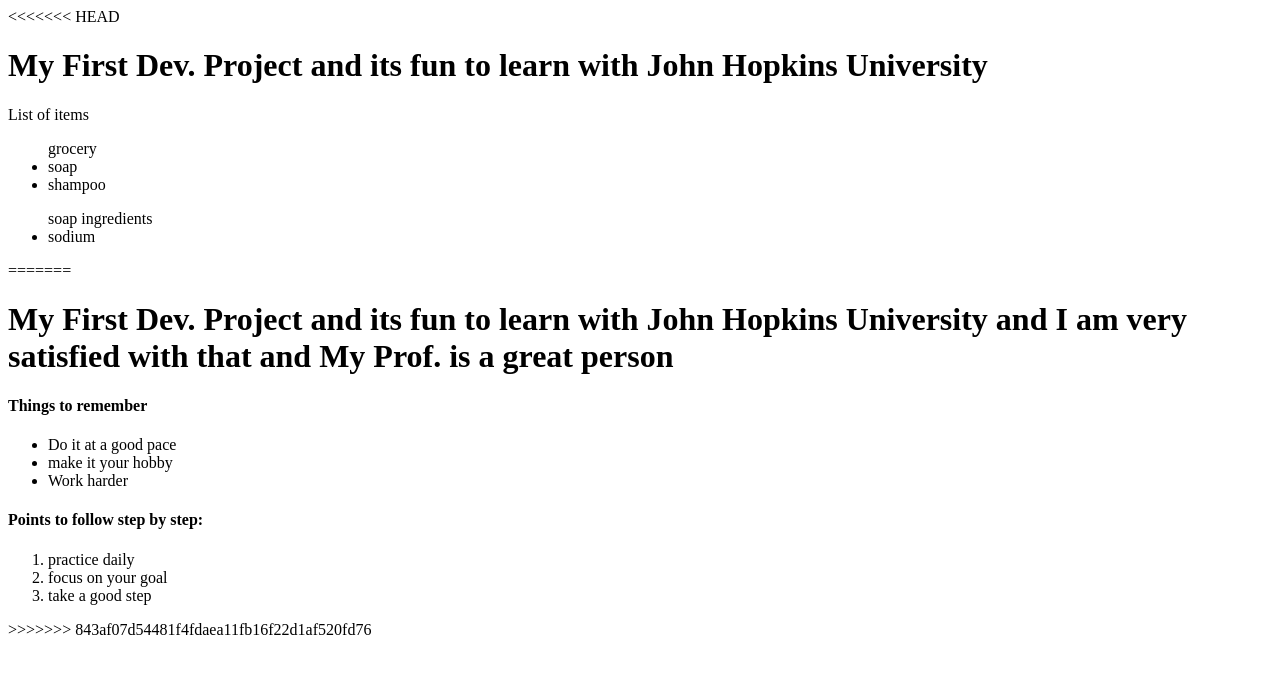
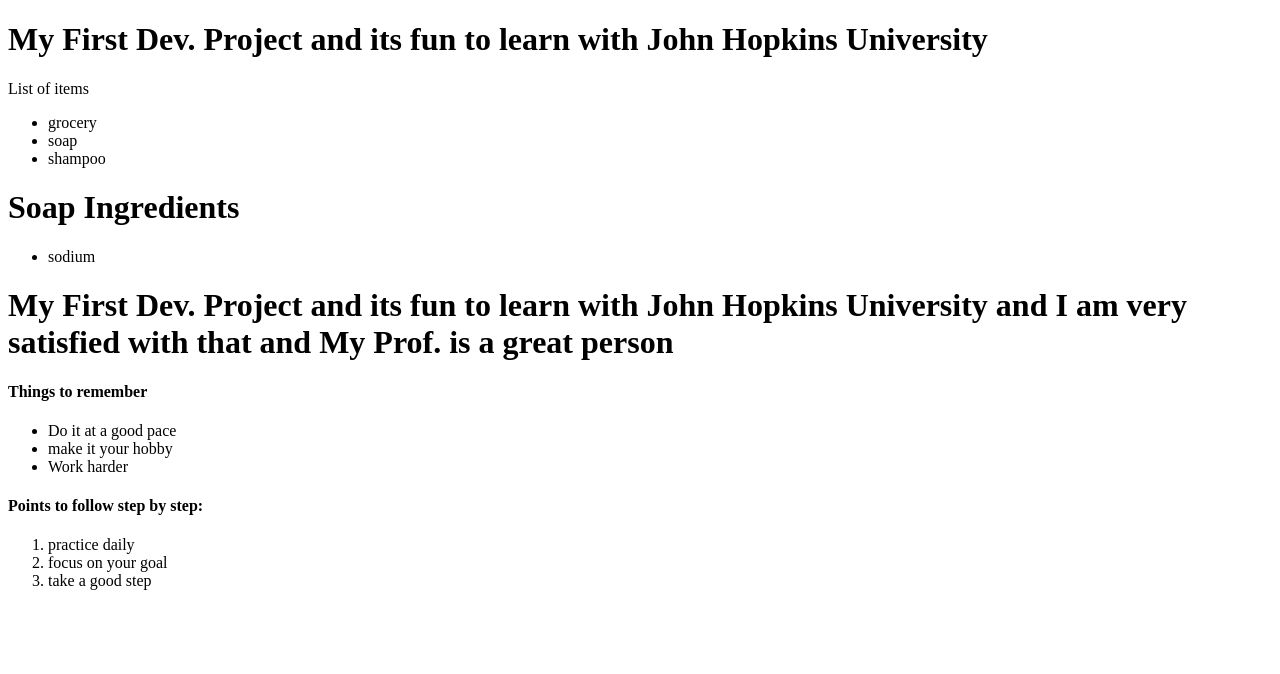
Before and after one commit to AtifYounis/Developer-Atif, a plain HTML site: page site/index.html in a window 1280 px wide. Drawn offline with Linux system fonts and the light colour scheme.

Commit message:
modification

```diff
--- a/site/index.html
+++ b/site/index.html
@@ -4,15 +4,15 @@
 	<title>My First development project</title>
 </head>
 <body>
-<<<<<<< HEAD
 <h1>My First Dev. Project and its fun to learn with John Hopkins University</h1>
 <div>List of items</div>
-<ul>grocery<li>soap</li>
+<ul>
+<li>grocery<li>soap</li>
 <li>shampoo</li></ul>
-<ul>soap ingredients
+<h1>Soap Ingredients</h1>
+<ul>
 <li>sodium</li>
-</ul></body>
-=======
+</ul>
 <h1>My First Dev. Project and its fun to learn with John Hopkins University and I am very satisfied with that and My Prof. is a great person</h1>
 <h4>Things to remember</h4>
 <ul>
@@ -25,6 +25,6 @@
 <li>practice daily</li>
 <li>focus on your goal<li>take a good step
 </ol>
+
 </body>
->>>>>>> 843af07d54481f4fdaea11fb16f22d1af520fd76
 </html>
```
